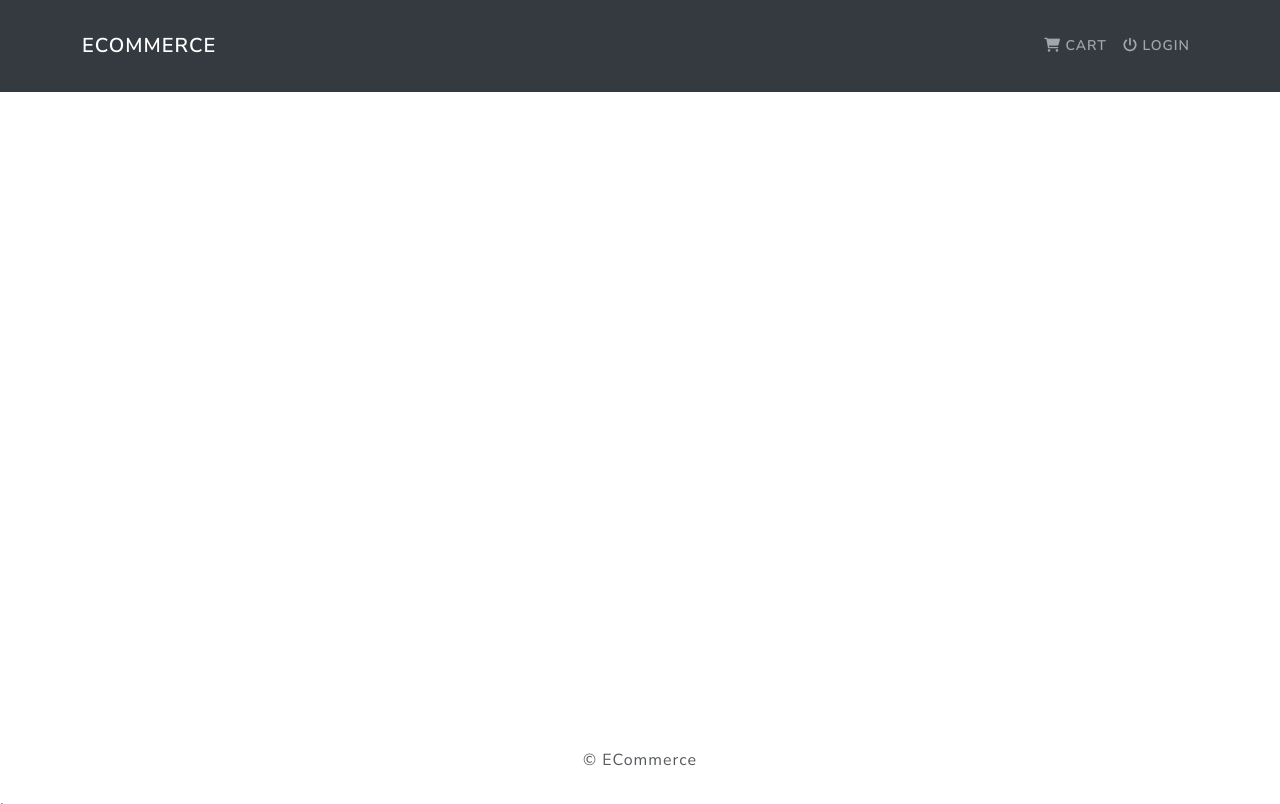
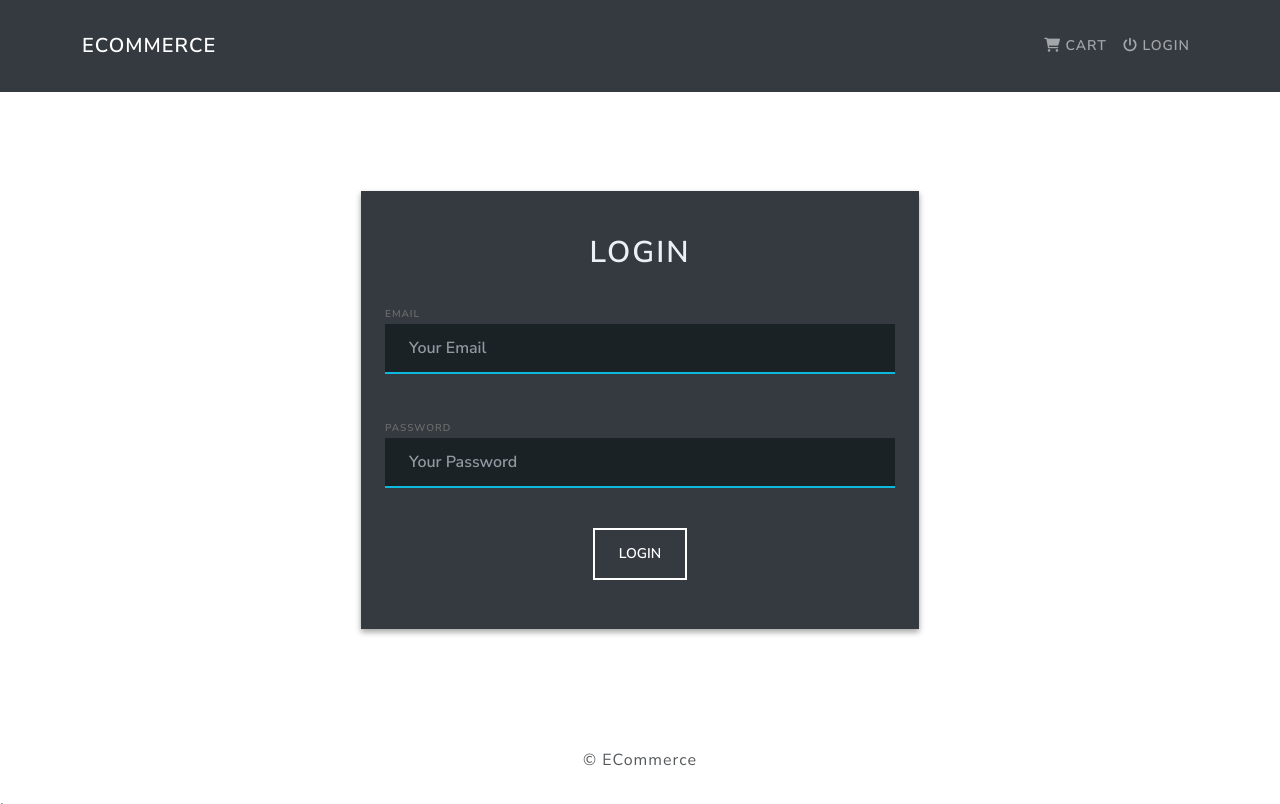
Before and after one commit to rishi-611/eCommerce, a React (Create React App) app in the folder client/: page /login in a window 1280 px wide. Shown: the top 804 px of the page. Built offline with nearby package versions, Linux system fonts and the light colour scheme.

Commit message:
added static login page

```diff
--- a/client/src/App.js
+++ b/client/src/App.js
@@ -7,6 +7,8 @@
 import Products from "./scenes/Products";
 import Product from "./scenes/Product";
 import Cart from "./scenes/Cart";
+import Login from "./scenes/Login";
+import Register from "./scenes/Register";
 
 const App = () => {
   return (
@@ -20,6 +22,8 @@
               <Route exact path="/products/:id" element={<Product />} />
               <Route exact path="/cart/:id" element={<Cart />} />
               <Route exact path="/cart" element={<Cart />} />
+              <Route exact path="/login" element={<Login />} />
+              <Route exact path="/register" element={<Register />} />
             </Routes>
           </Container>
         </main>
--- /dev/null
+++ b/client/src/assets/css/auth.css
@@ -0,0 +1,114 @@
+.login-box {
+  margin-top: 75px;
+  height: auto;
+  background: #1a2226;
+  text-align: center;
+  box-shadow: 0 3px 6px rgba(0, 0, 0, 0.16), 0 3px 6px rgba(0, 0, 0, 0.23);
+}
+
+.login-title {
+  margin-top: 15px;
+  text-align: center;
+  font-size: 30px;
+  letter-spacing: 2px;
+  margin-top: 15px;
+  font-weight: bold;
+  color: #ecf0f5;
+}
+
+.login-form {
+  margin-top: 25px;
+  text-align: left;
+}
+
+input[type="email"] {
+  background-color: #1a2226;
+  border: none;
+  border-bottom: 2px solid #0db8de;
+  border-top: 0px;
+  border-radius: 0px;
+  font-weight: bold;
+  outline: 0;
+  margin-bottom: 20px;
+  /* padding-left: 0px; */
+  color: #ecf0f5;
+}
+
+input[type="password"] {
+  background-color: #1a2226;
+  border: none;
+  border-bottom: 2px solid #0db8de;
+  border-top: 0px;
+  border-radius: 0px;
+  font-weight: bold;
+  outline: 0;
+  /* padding-left: 0px; */
+  margin-bottom: 20px;
+  color: #ecf0f5;
+}
+
+.form-group {
+  margin-bottom: 40px;
+  outline: 0px;
+}
+
+.form-control:focus {
+  border-color: inherit;
+  -webkit-box-shadow: none;
+  box-shadow: none;
+  border-bottom: 2px solid #0db8de;
+  outline: 0;
+  background-color: #1a2226;
+  color: #ecf0f5;
+}
+
+input:focus {
+  outline: none;
+  box-shadow: 0 0 0;
+}
+
+label {
+  margin-bottom: 0px;
+}
+
+.form-control-label {
+  font-size: 10px;
+  color: #6c6c6c;
+  font-weight: bold;
+  letter-spacing: 1px;
+}
+
+.btn-outline-primary {
+  /* border-color: #0db8de; */
+  /* color: #0db8de; */
+  border-radius: 0px;
+  font-weight: bold;
+  letter-spacing: 1px;
+  box-shadow: 0 1px 3px rgba(0, 0, 0, 0.12), 0 1px 2px rgba(0, 0, 0, 0.24);
+}
+
+.btn-outline-primary:hover {
+  /* background-color: #0db8de; */
+  right: 0px;
+}
+
+.login-btm {
+  float: left;
+}
+
+.login-button {
+  width: 100%;
+  padding-right: 0px;
+  text-align: right;
+  margin-bottom: 25px;
+}
+
+.login-text {
+  text-align: left;
+  padding-left: 0px;
+  color: #a2a4a4;
+}
+
+.loginbttm {
+  padding: 0px;
+}
--- /dev/null
+++ b/client/src/scenes/Login.js
@@ -0,0 +1,48 @@
+import React from "react";
+import "../assets/css/auth.css";
+const Login = () => {
+  return (
+    <div className="container">
+      <div className="row">
+        <div className="col-lg-3 col-md-2"></div>
+        <div className="col-lg-6 col-md-8 login-box bg-dark p-4 text-light">
+          <div className="col-lg-12 login-title">LOGIN</div>
+
+          <div className="col-lg-12 login-form">
+            <div className="col-lg-12 login-form">
+              <form>
+                <div className="form-group">
+                  <label className="form-control-label">EMAIL</label>
+                  <input
+                    type="email"
+                    className="form-control"
+                    placeholder="Your Email"
+                  />
+                </div>
+                <div className="form-group">
+                  <label className="form-control-label">PASSWORD</label>
+                  <input
+                    type="password"
+                    className="form-control"
+                    placeholder="Your Password"
+                  />
+                </div>
+
+                <div className="loginbttm">
+                  <div className="d-flex justify-content-center align-items-center login-btm login-button">
+                    <button type="submit" className="btn btn-outline-light">
+                      LOGIN
+                    </button>
+                  </div>
+                </div>
+              </form>
+            </div>
+          </div>
+          <div className="col-lg-3 col-md-2"></div>
+        </div>
+      </div>
+    </div>
+  );
+};
+
+export default Login;
--- /dev/null
+++ b/client/src/scenes/Register.js
@@ -0,0 +1,48 @@
+import React from "react";
+import "../assets/css/auth.css";
+const Register = () => {
+  return (
+    <div className="container">
+      <div className="row">
+        <div className="col-lg-3 col-md-2"></div>
+        <div className="col-lg-6 col-md-8 login-box bg-dark p-4 text-light">
+          <div className="col-lg-12 login-title">SIGN UP</div>
+
+          <div className="col-lg-12 login-form">
+            <div className="col-lg-12 login-form">
+              <form>
+                <div className="form-group">
+                  <label className="form-control-label">EMAIL</label>
+                  <input
+                    type="email"
+                    className="form-control"
+                    placeholder="Your Email"
+                  />
+                </div>
+                <div className="form-group">
+                  <label className="form-control-label">PASSWORD</label>
+                  <input
+                    type="password"
+                    className="form-control"
+                    placeholder="Your Password"
+                  />
+                </div>
+
+                <div className="loginbttm">
+                  <div className="d-flex justify-content-center align-items-center login-btm login-button">
+                    <button type="submit" className="btn btn-outline-light">
+                      SIGN UP
+                    </button>
+                  </div>
+                </div>
+              </form>
+            </div>
+          </div>
+          <div className="col-lg-3 col-md-2"></div>
+        </div>
+      </div>
+    </div>
+  );
+};
+
+export default Register;
```
